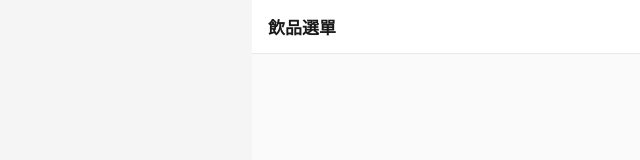
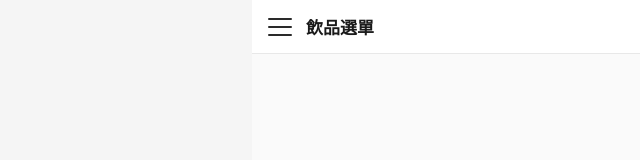
Before and after one commit to yoshuu/vue-drink-menu, a Vue app: page / in a window 1280 px wide. Shown: the top 160 px of the page, without its empty margins (193-833 px from the left). Built offline with nearby package versions, Linux system fonts and the light colour scheme.

Commit message:
feat: add toggle button and side menu open/close

```diff
--- a/src/App.vue
+++ b/src/App.vue
@@ -1,12 +1,25 @@
-<script setup></script>
+<script setup>
+import { ref } from 'vue'
+import SideDrawer from './components/SideDrawer.vue'
+
+const drawerOpen = ref(false)
+</script>
 
 <template>
   <div class="page">
     <header class="top-bar">
+      <button class="menu-btn" @click="drawerOpen = true">
+        <span class="menu-btn__line" />
+        <span class="menu-btn__line" />
+        <span class="menu-btn__line" />
+      </button>
       <span class="top-bar__title">飲品選單</span>
     </header>
+
     <main class="main-content">
     </main>
+
+    <SideDrawer :open="drawerOpen" @close="drawerOpen = false" />
   </div>
 </template>
 
@@ -21,12 +34,36 @@
 }
 
 .top-bar {
+  position: sticky;
+  top: 0;
+  z-index: 50;
   display: flex;
   align-items: center;
   gap: 14px;
   padding: 14px 16px;
   background: #fff;
   border-bottom: 1px solid #e8e8e8;
+}
+
+.menu-btn {
+  display: flex;
+  flex-direction: column;
+  justify-content: space-between;
+  width: 24px;
+  height: 18px;
+  background: none;
+  border: none;
+  cursor: pointer;
+  padding: 0;
+  flex-shrink: 0;
+}
+
+.menu-btn__line {
+  display: block;
+  width: 100%;
+  height: 2px;
+  background: #2a2a2a;
+  border-radius: 2px;
 }
 
 .top-bar__title {
--- /dev/null
+++ b/src/components/SideDrawer.vue
@@ -0,0 +1,88 @@
+<script setup>
+defineProps({ open: Boolean })
+const emit = defineEmits(['close'])
+</script>
+
+<template>
+  <!-- 遮罩 -->
+  <Transition name="fade">
+    <div v-if="open" class="drawer-backdrop" @click="emit('close')" />
+  </Transition>
+
+  <!-- 抽屜 -->
+  <Transition name="slide">
+    <div v-if="open" class="drawer" @click.stop>
+      <div class="drawer-header">
+        <span class="drawer-title">選單</span>
+        <button class="drawer-close" @click="emit('close')">✕</button>
+      </div>
+    </div>
+  </Transition>
+</template>
+
+<style scoped>
+.drawer-backdrop {
+  position: fixed;
+  inset: 0;
+  background: rgba(0, 0, 0, 0.45);
+  z-index: 100;
+}
+
+.drawer {
+  position: fixed;
+  top: 0;
+  left: 0;
+  width: 75vw;
+  max-width: 300px;
+  height: 100%;
+  background: #fff;
+  z-index: 101;
+  display: flex;
+  flex-direction: column;
+  box-shadow: 4px 0 16px rgba(0, 0, 0, 0.15);
+}
+
+.drawer-header {
+  display: flex;
+  align-items: center;
+  justify-content: space-between;
+  padding: 20px 16px 16px;
+  border-bottom: 1px solid #eee;
+  flex-shrink: 0;
+}
+
+.drawer-title {
+  font-size: 17px;
+  font-weight: 600;
+  color: #1a1a1a;
+}
+
+.drawer-close {
+  background: none;
+  border: none;
+  font-size: 18px;
+  color: #666;
+  cursor: pointer;
+  padding: 4px;
+  line-height: 1;
+}
+
+/* 過場動畫 */
+.fade-enter-active,
+.fade-leave-active {
+  transition: opacity 0.25s ease;
+}
+.fade-enter-from,
+.fade-leave-to {
+  opacity: 0;
+}
+
+.slide-enter-active,
+.slide-leave-active {
+  transition: transform 0.28s ease;
+}
+.slide-enter-from,
+.slide-leave-to {
+  transform: translateX(-100%);
+}
+</style>
```
